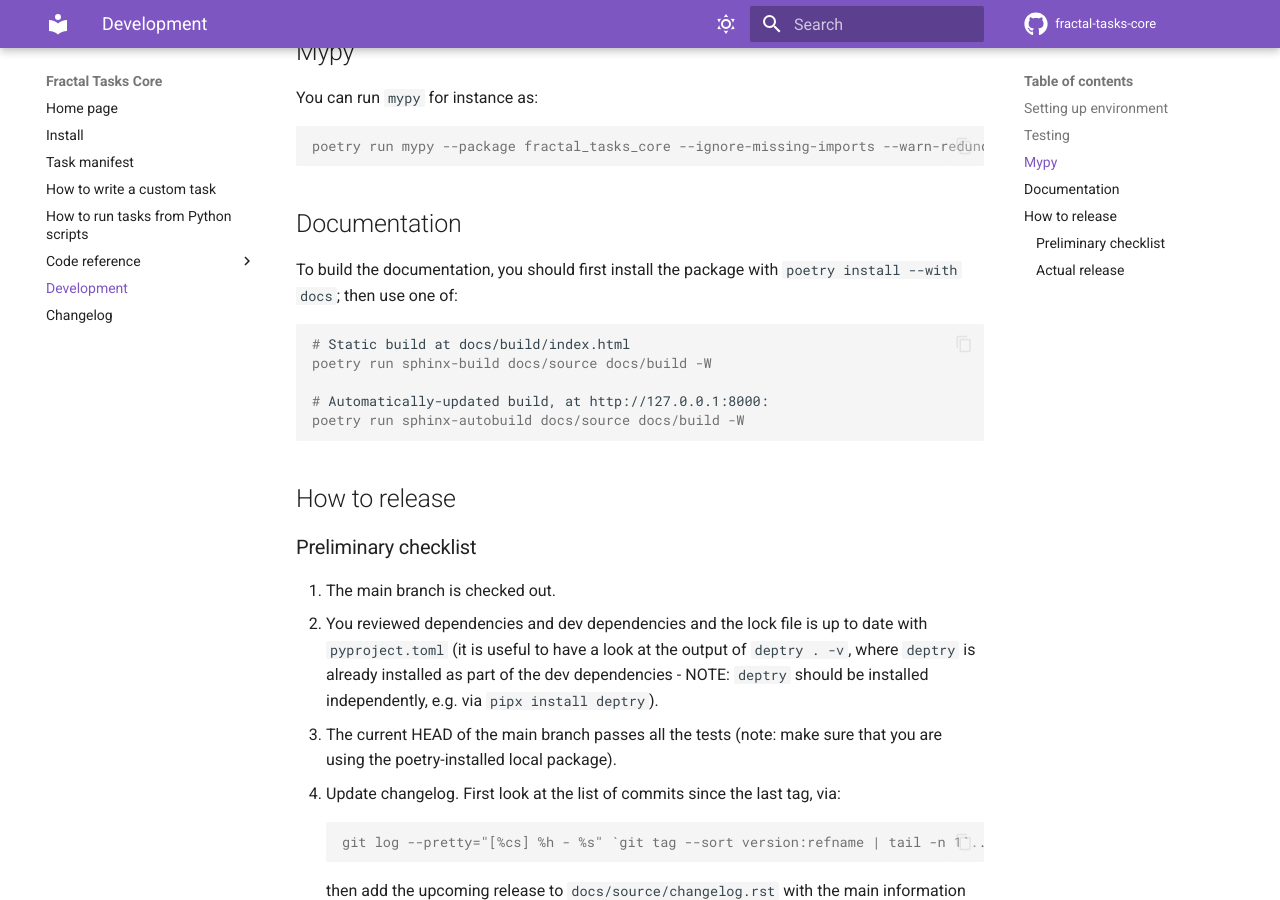
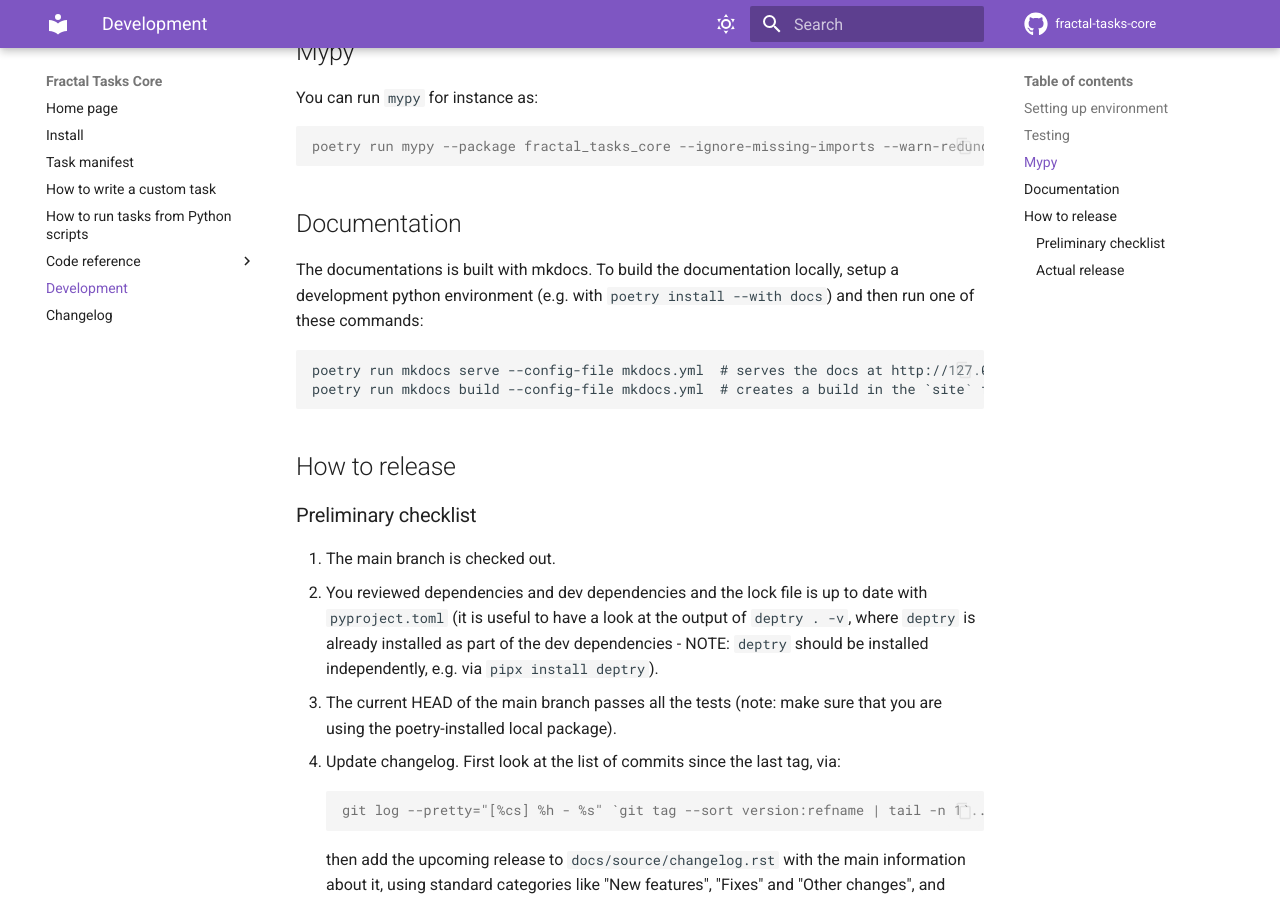
Before and after one commit to fractal-analytics-platform/fractal-tasks-core, an MkDocs documentation site: the page built from docs/development.md, in a window 1280 px wide and 900 px high, scrolled down 744 px. Built offline with MkDocs 1.6.1 and Material for MkDocs 9.7.7, drawn with Linux system fonts in a browser that asks for light colours; comment, search, counter and statistics services are not loaded.

Commit message:
Add docs about docs

````diff
--- a/docs/development.md
+++ b/docs/development.md
@@ -33,16 +33,12 @@ poetry run mypy --package fractal_tasks_core --ignore-missing-imports --warn-red
 
 ## Documentation
 
-To build the documentation, you should first install the package with `poetry
-install --with docs`; then use one of:
-```console
-# Static build at docs/build/index.html
-poetry run sphinx-build docs/source docs/build -W
-
-# Automatically-updated build, at http://127.0.0.1:8000:
-poetry run sphinx-autobuild docs/source docs/build -W
+The documentations is built with mkdocs.
+To build the documentation locally, setup a development python environment (e.g. with `poetry install --with docs`) and then run one of these commands:
 ```
-
+poetry run mkdocs serve --config-file mkdocs.yml  # serves the docs at http://127.0.0.1:8000
+poetry run mkdocs build --config-file mkdocs.yml  # creates a build in the `site` folder
+```
 
 ## How to release
 
````
